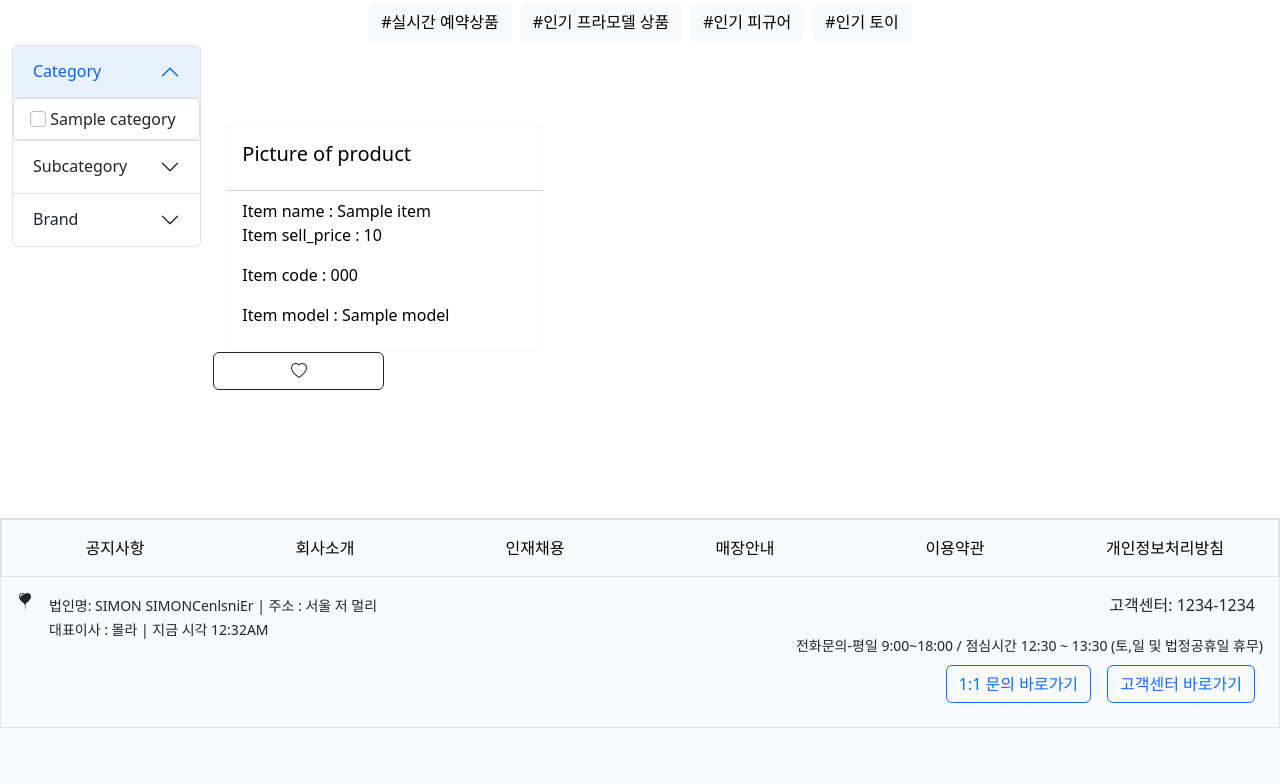
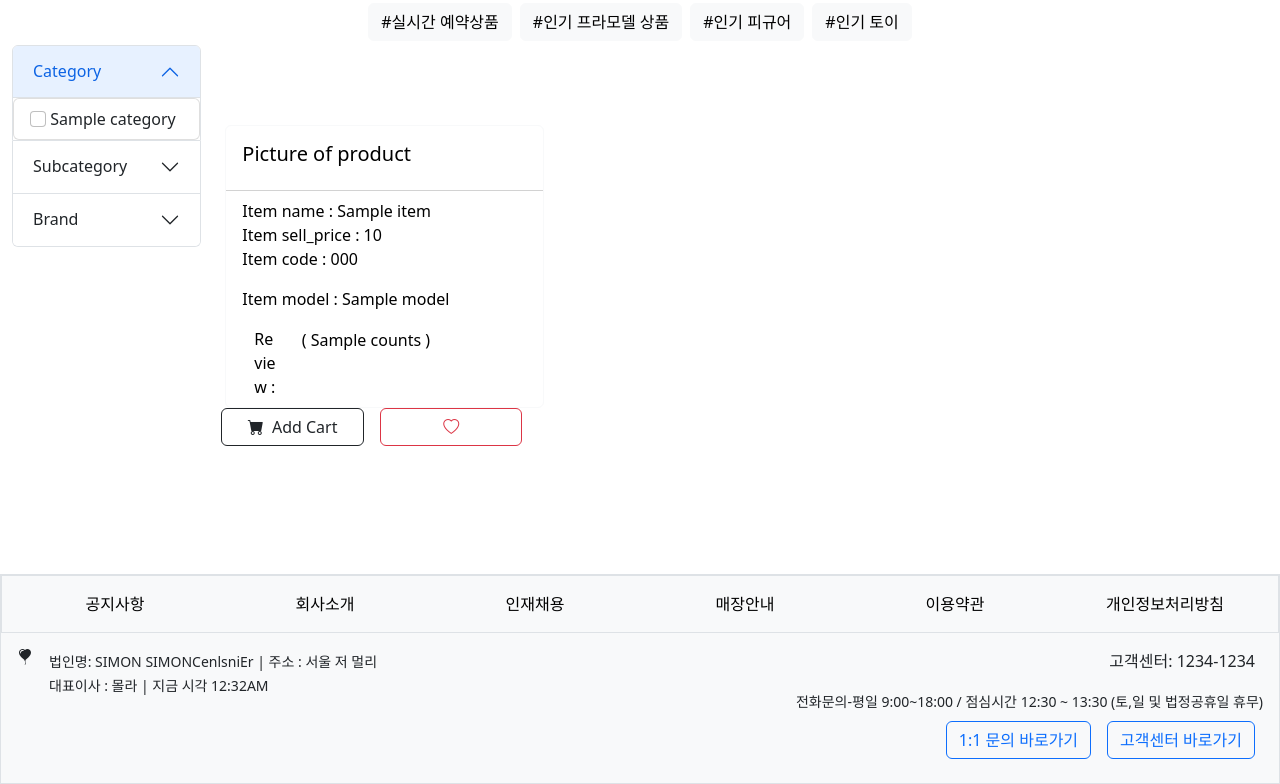
Before and after one commit to Seonmo-kang/e-commerce, a Django app: template backend/templates/shop/shop.html in a window 1280 px wide. Shown: the part 393-1177 px from the top of the page. Before the commit the page ends 1121 px from the top, so only its background shows below. Run offline with Django 3.2, Linux system fonts and the light colour scheme; the template is opened without the code that fills it: most values are stand-ins (such as "Sample title", 1, 10 or a date in 2020); grey boxes marked "Sample" are stand-in pictures; some libraries are stand-ins or nearby versions.

Commit message:
feat : add review star, count in shop page
add review star, count in shop page.
Using annotate, Subquery, values, Count, Avg

```diff
--- a/backend/templates/shop/shop.html
+++ b/backend/templates/shop/shop.html
@@ -35,7 +35,7 @@
 {% endblock %}
 
 {% block itemList %}
-<div class="itemList d-flex flex-column align-items-center">
+<div class="d-flex flex-column align-items-center">
     <div class="d-flex flex-row justify-content-center flex-fill mx-auto">
         <button class="trend btn btn-light m-1">
             #실시간 예약상품
@@ -51,7 +51,7 @@
         </button>
     </div>
 
-<!-- filtering & item list-->
+    <!-- filtering & item list-->
     <div class="item-container row row-cols-2 w-100">
         <div class="category col-lg-2 col-md-12 col-12 mr-auto">
             <!-- Category -->
@@ -151,13 +151,36 @@
                             <div class="item_price">
                                 Item sell_price : {{item.sell_price}}
                             </div>
-                            <p class="item_model">
+                            <div class="item_model">
                                 <p>Item code : {{item.code}}</p>
                                 <p>Item model : {{item.model}}</p>
                             </div>
+                            <div class="container-fluid">
+                                <div class="row">
+                                    <div class="col-2">Review :</div>
+                                    <div class="review col">
+                                        <span class="review-star align-text-bottom" data-star="{{item.avg}}">
+                                        </span>
+                                        {% if item.counts is empty %}
+                                        (0)
+                                        {% else %}
+                                        ( {{item.counts}} )
+                                        {% endif %}
+                                    </div>
+                                </div>
+                            </div>
+                        </div>
                     </div>
                 </a>
                 <div class="row">
+                    <button class="col-sm-5 mx-0 mx-sm-2 my-1 my-sm-0 col-12 p-1 addCart btn btn-outline-dark flex-shrink-0"
+                        type="button" id="addCart"
+                        value="{{details.id}}"
+                        data-item="{{details.id}}"
+                    >
+                        <i class="bi-cart-fill me-1"></i>
+                        Add Cart
+                    </button>
                     {% if user.is_authenticated %}
                     <button class="col-sm-2 mx-0 mx-sm-2 my-1 my-sm-0 col-12 addWish btn btn-outline-danger"
                     type="button"
@@ -170,7 +193,7 @@
                             <i id="wish-heart-{{item.id}}" class="bi bi-heart"></i>
                         {% endif %}
                     {% else %}
-                    <a  class="col-sm-6 col-12 wish-button btn btn-outline-dark"
+                    <a  class="col-sm-5 mx-0 mx-sm-2 my-1 my-sm-0 col-12 wish-button btn btn-outline-danger"
                         href="{% url 'account_login' %}"><i id="wish-heart-{{item.id}}" class="bi bi-heart"></i>
                     </a>
                     {% endif %}
```
Also changed, not shown: backend/shop/views.py (+9 -2 lines).
